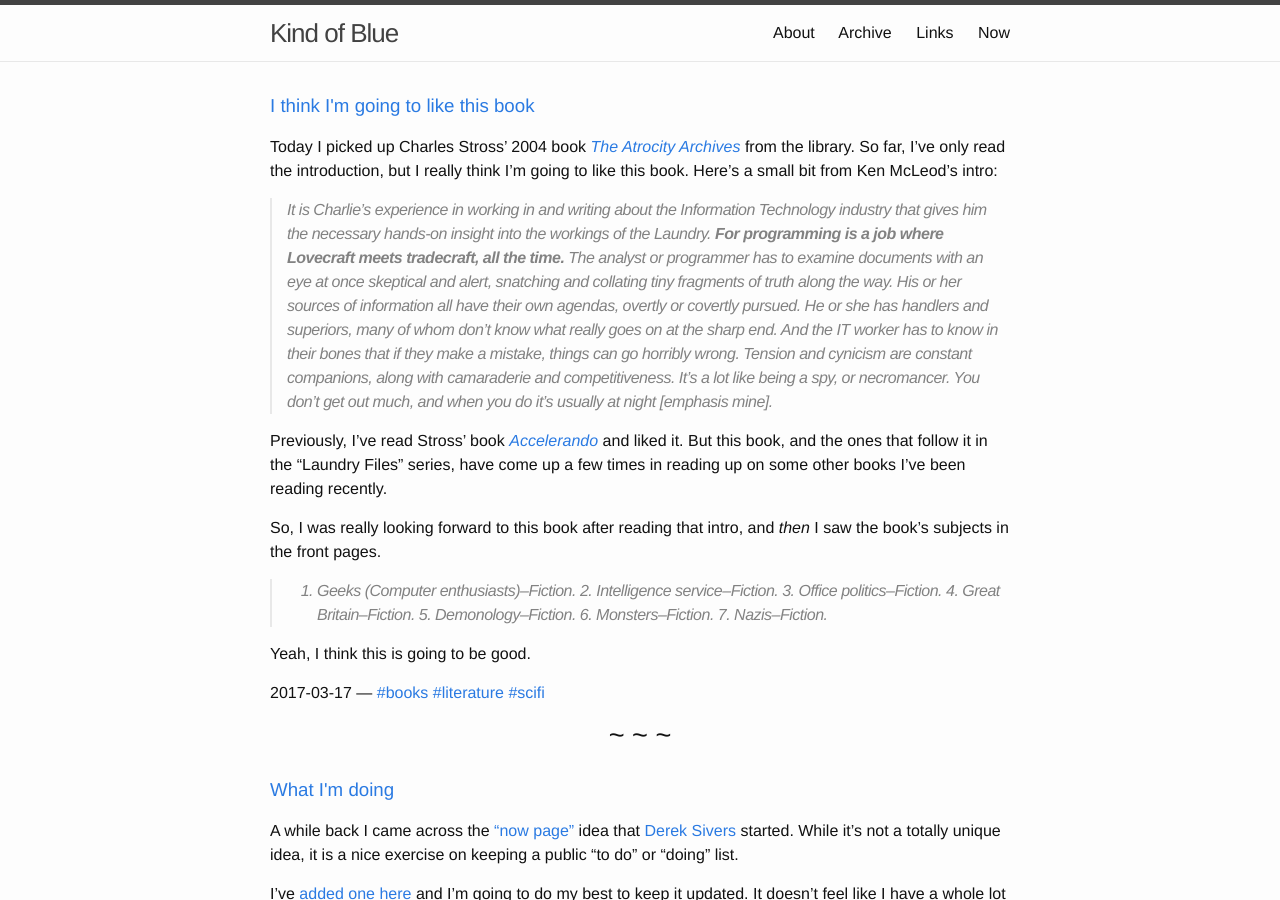
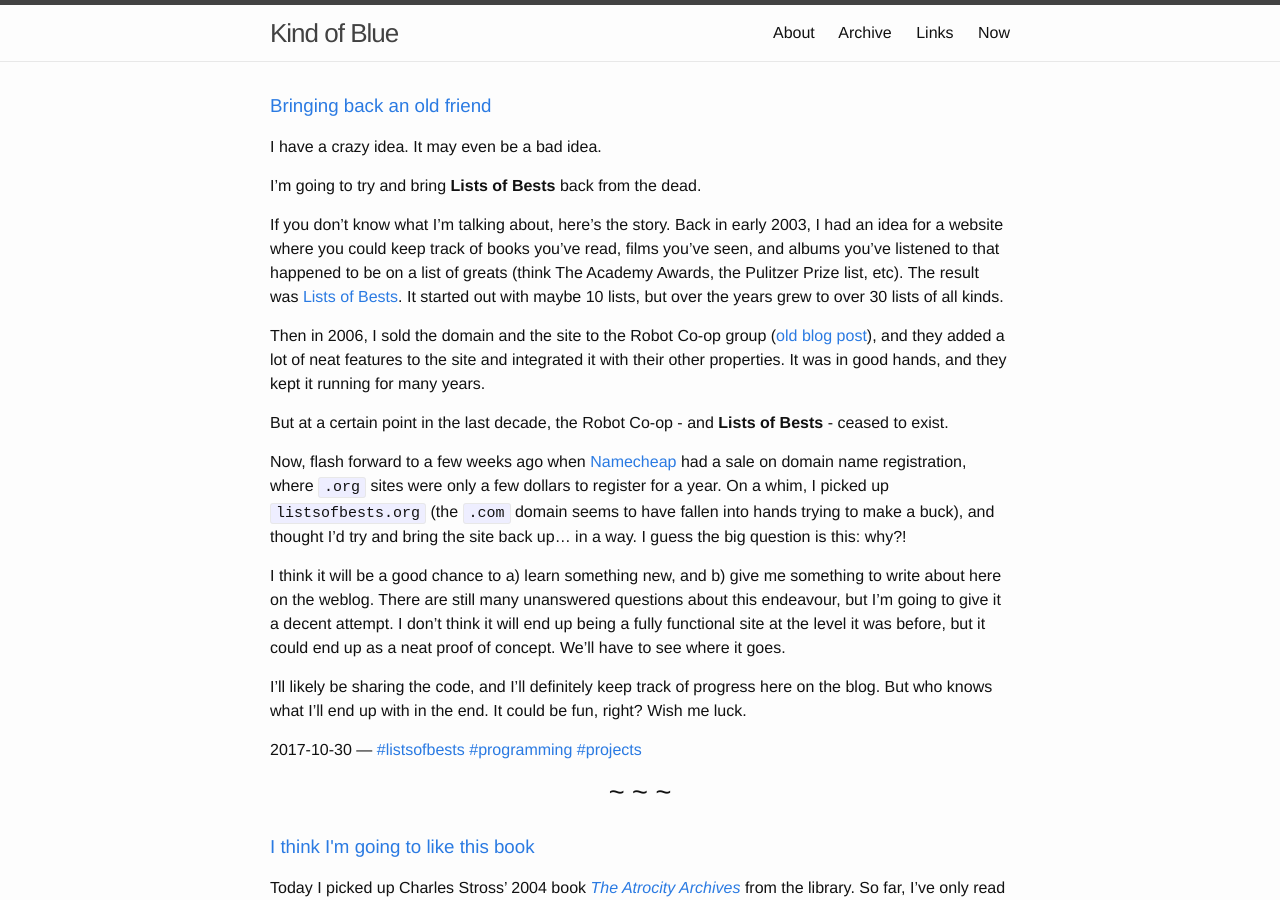
Before and after one commit to billturner/older_new_kindofblue.com, a Jekyll site: the page built from index.html, in a window 1280 px wide and 900 px high. Built offline with Jekyll 4.4.1, drawn with Linux system fonts in a browser that asks for light colours; the list of posts is cut into pages by our own code.

Commit message:
Added first Lists of Bests post

```diff
--- /dev/null
+++ b/_posts/2017/10/2017-10-30-bringing-back-an-old-friend.md
@@ -0,0 +1,25 @@
+---
+layout: post
+title:  "Bringing back an old friend"
+date: 2017-10-30 18:50:00 -0500
+description: "Where I explain that I'm going to try and bring 'Lists of Bests' back from the dead."
+tags:
+- listsofbests
+- programming
+- projects
+---
+I have a crazy idea. It may even be a bad idea.
+
+I'm going to try and bring **Lists of Bests** back from the dead.
+
+If you don't know what I'm talking about, here's the story. Back in early 2003, I had an idea for a website where you could keep track of books you've read, films you've seen, and albums you've listened to that happened to be on a list of greats (think The Academy Awards, the Pulitzer Prize list, etc). The result was [Lists of Bests](http://web.archive.org/web/20030522075103/http://listsofbests.com:80/ "What the site looked like around the time I launched it."). It started out with maybe 10 lists, but over the years grew to over 30 lists of all kinds.
+
+Then in 2006, I sold the domain and the site to the Robot Co-op group ([old blog post](http://web.archive.org/web/20060628110105/http://www.robotcoop.com:80/articles/2006/02/20/lists-of-bests "Link explaining the site changing hands.")), and they added a lot of neat features to the site and integrated it with their other properties. It was in good hands, and they kept it running for many years.
+
+But at a certain point in the last decade, the Robot Co-op - and **Lists of Bests** - ceased to exist.
+
+Now, flash forward to a few weeks ago when [Namecheap](https://affiliate.namecheap.com/?affId=122374 "A nice domain hosting service") had a sale on domain name registration, where `.org` sites were only a few dollars to register for a year. On a whim, I picked up `listsofbests.org` (the `.com` domain seems to have fallen into hands trying to make a buck), and thought I'd try and bring the site back up... in a way. I guess the big question is this: why?!
+
+I think it will be a good chance to a) learn something new, and b) give me something to write about here on the weblog. There are still many unanswered questions about this endeavour, but I'm going to give it a decent attempt. I don't think it will end up being a fully functional site at the level it was before, but it could end up as a neat proof of concept. We'll have to see where it goes.
+
+I'll likely be sharing the code, and I'll definitely keep track of progress here on the blog. But who knows what I'll end up with in the end. It could be fun, right? Wish me luck.
--- a/now.md
+++ b/now.md
@@ -4,6 +4,10 @@ title: What I'm doing now
 permalink: /now.html
 ---
 A list of items I'm currently doing my best to focus my attention on. This is based on the ["now page"](http://nownownow.com/about "About the now page") idea by [Derek Sivers](https://sivers.org/ "Derek Sivers' website").
+
+* Lists of Bests
+
+> [As explained in a post here on the site](/2017/10/bringing-back-an-old-friend "Blog post explaining about bringing back Lists of Bests"), I'm going to try and bring back an old project of mine. I don't plan on bringing it back to its former glory, but I'd like to get it pretty close.
 
 * [Sketching Prompt Randomizer](http://prompts.kindofblue.com/)
 
@@ -25,4 +29,4 @@ A list of items I'm currently doing my best to focus my attention on. This is ba
 
 > I started this up again with the goal of updating more, but that hasn't really happened yet. I'm hoping a fresh burst of motivation in the new year will get me moving.
 
-_Last updated: January 2, 2017_
+_Last updated: October 30, 2017_
```
Also changed, not shown: links.md (+12 -0 lines).
